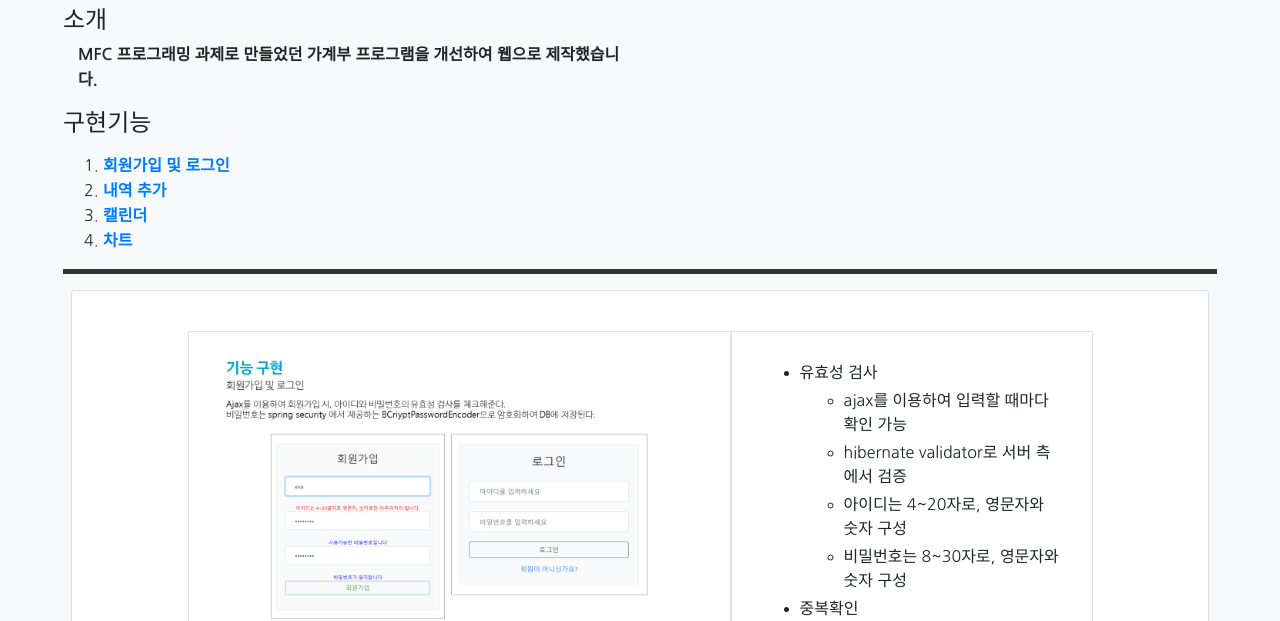
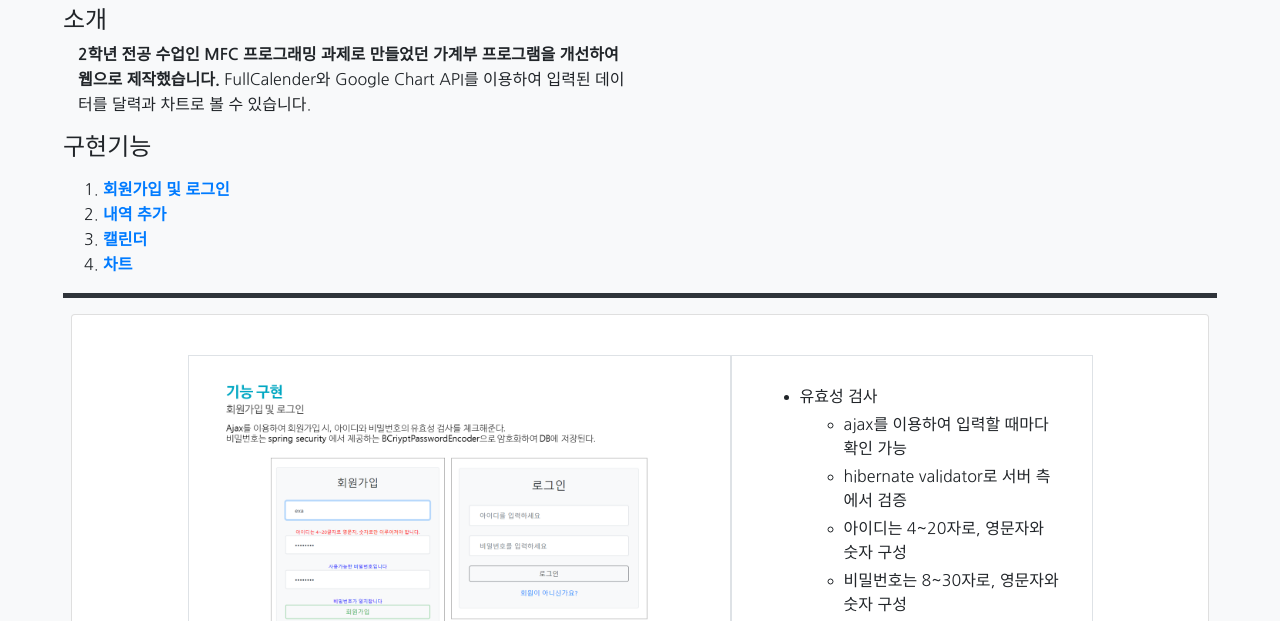
Before and after one commit to 96mr/portfolio, a plain HTML site: page project_accountbook.html in a window 1280 px wide. Shown: the part 139-760 px from the top of the page. Drawn offline with nearby package versions, Linux system fonts and the light colour scheme.

Commit message:
Update project_accountbook.html

```diff
--- a/project_accountbook.html
+++ b/project_accountbook.html
@@ -40,7 +40,8 @@
             <h1 class="font-weight-bold p-2">가계부</h1>
             <h4>소개</h4>
             <p class="col-lg-6">
-              <b>MFC 프로그래밍 과제로 만들었던 가계부 프로그램을 개선하여 웹으로 제작했습니다.</b>
+              <b>2학년 전공 수업인 MFC 프로그래밍 과제로 만들었던 가계부 프로그램을 개선하여 웹으로 제작했습니다.</b>
+              FullCalender와 Google Chart API를 이용하여 입력된 데이터를 달력과 차트로 볼 수 있습니다.
             </p>
             <h4>구현기능</h4>
             <p>
```
